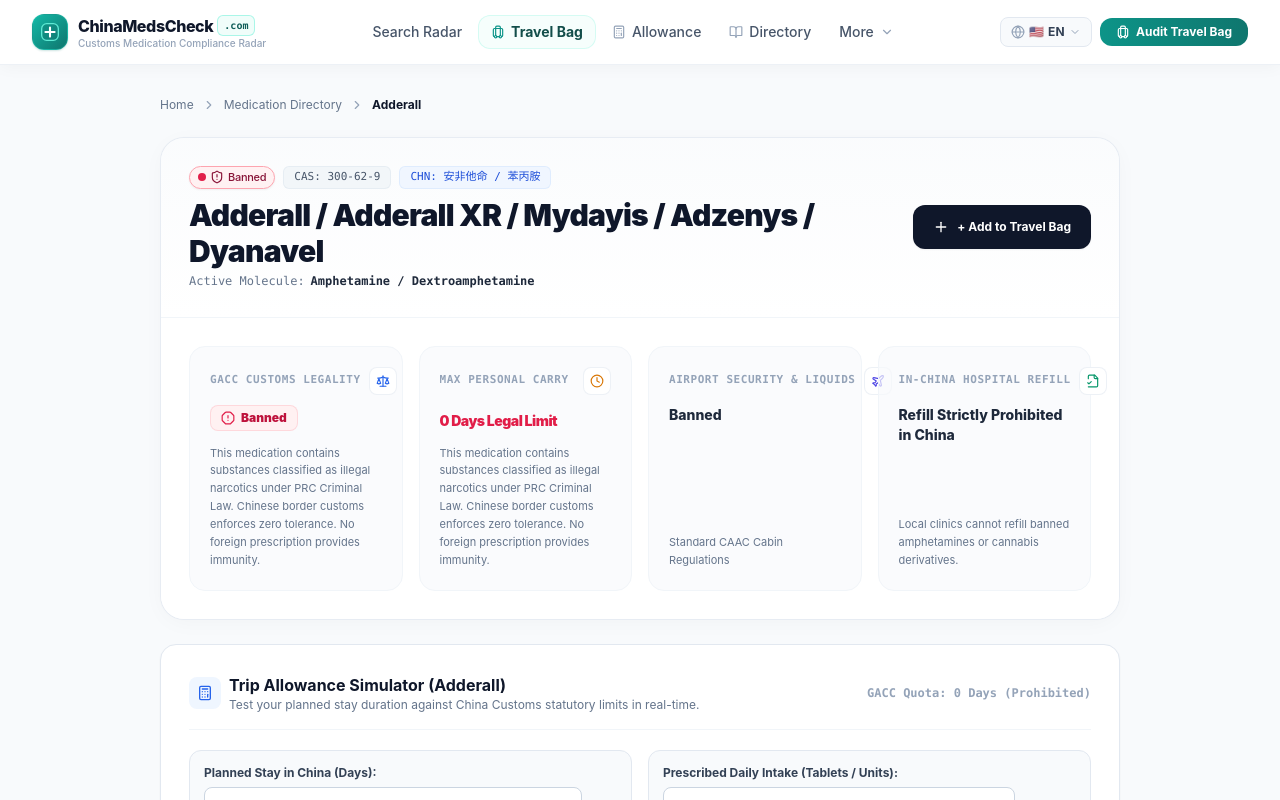
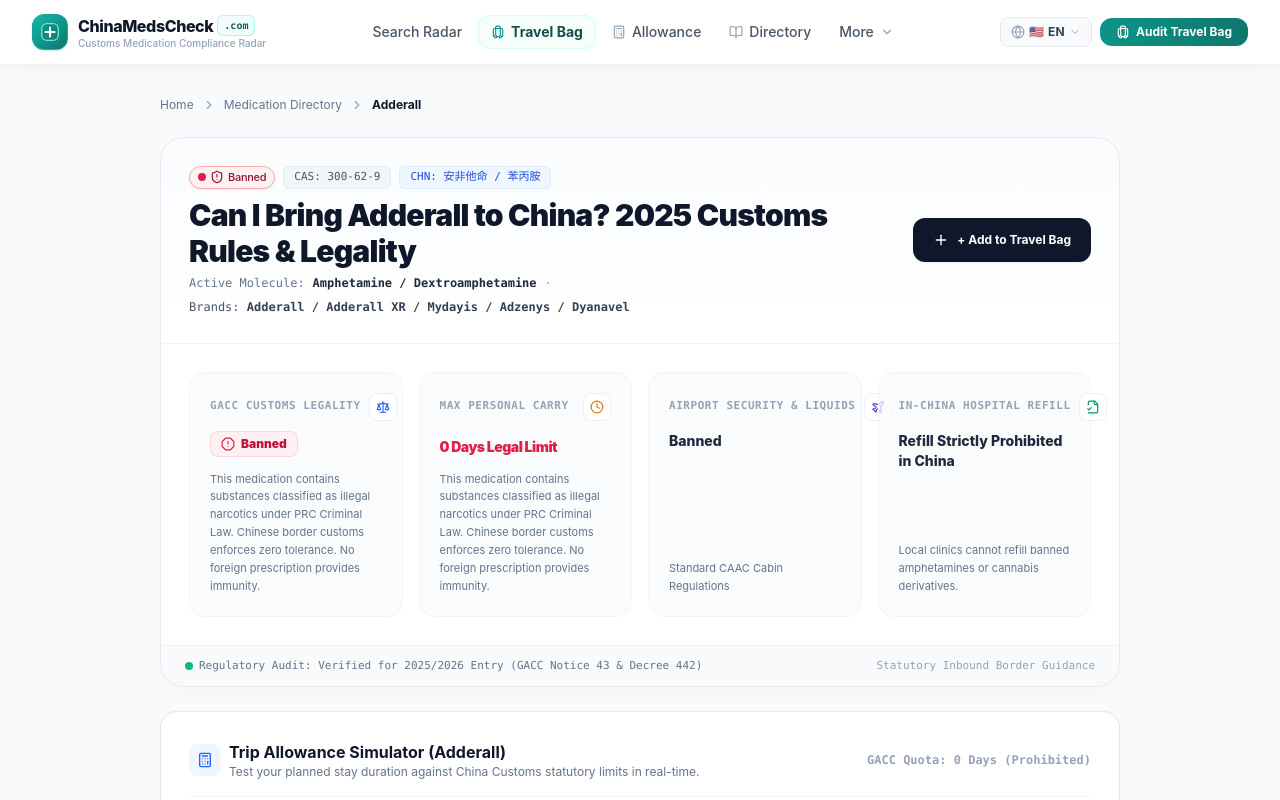
Before and after one commit to bdodh22/china-meds-check, a Next.js app: page /drugs/adderall-in-china in a window 1280 px wide. Shown: the top 800 px of the page. Built offline with nearby package versions, Linux system fonts and the light colour scheme.

Commit message:
fix(seo): align H1 with Title, optimize TDK lengths, expand statutory text to 1200+ words, and remove noscript fallback

```diff
--- a/app/drugs/page.tsx
+++ b/app/drugs/page.tsx
@@ -87,29 +87,6 @@
 
         {/* The Core High-Density Interactive Filter Console */}
         <DrugFilterConsole initialMedications={allMeds} />
-
-        {/* Noscript Semantic Fallback for Crawlers & Pure HTML */}
-        <noscript>
-          <div className="mt-8 bg-white p-6 rounded-2xl border border-slate-200">
-            <h2 className="text-lg font-bold mb-4">Complete Static Medication Index (31 Items)</h2>
-            <ul className="divide-y divide-slate-200 text-sm">
-              {allMeds.map((med) => (
-                <li key={med.slug} className="py-3 flex items-center justify-between">
-                  <div>
-                    <Link href={`/drugs/${med.slug}`} className="font-bold text-blue-600 hover:underline">
-                      {med.brandNames.join(' / ')} ({med.genericName})
-                    </Link>
-                    <div className="text-xs text-slate-500">{med.chineseName} • CAS: {med.casNumber || 'N/A'}</div>
-                  </div>
-                  <div className="text-right text-xs">
-                    <span className="font-bold">{med.allowance}</span>
-                    <span className="block text-slate-500">{med.channel}</span>
-                  </div>
-                </li>
-              ))}
-            </ul>
-          </div>
-        </noscript>
       </div>
     </div>
   );
--- a/components/tools/DrugSpecSheet.tsx
+++ b/components/tools/DrugSpecSheet.tsx
@@ -21,15 +21,28 @@
   med: Medication;
   asH1?: boolean;
   locale?: Locale;
+  titleOverride?: string;
 }
 
 const STORAGE_KEY = 'chinameds_travel_bag';
 
-export default function DrugSpecSheet({ med, asH1 = true, locale = 'en' }: DrugSpecSheetProps) {
+export default function DrugSpecSheet({ med, asH1 = true, locale = 'en', titleOverride }: DrugSpecSheetProps) {
   const [added, setAdded] = React.useState(false);
   const primaryBrand = med.brandNames[0];
   const caac = med.clearanceProfiles?.caacAviation;
   const dict = getDictionary(locale);
+
+  const localizedH1 = titleOverride || (
+    locale === 'ja'
+      ? `${primaryBrand}の中国税関持ち込み規制・許可基準 (2025)`
+      : locale === 'ko'
+      ? `${primaryBrand} 중국 세관 반입 규정 및 합법성 기준 (2025)`
+      : locale === 'ru'
+      ? `Правила ввоза ${primaryBrand} в Китай: Таможенный контроль 2025`
+      : locale === 'vi'
+      ? `Quy định mang ${primaryBrand} vào Trung Quốc: Hải quan 2025`
+      : `Can I Bring ${primaryBrand} to China? 2025 Customs Rules & Legality`
+  );
 
   const handleAddToBag = () => {
     try {
@@ -77,20 +90,24 @@
             </span>
           </div>
 
-          {/* Clean, high-contrast Title */}
+          {/* Clean, high-contrast Symmetrical Title (Aligned with SEO Target Primary Keyword) */}
           {asH1 ? (
-            <h1 className="text-2xl sm:text-3xl font-black tracking-tight text-slate-900 break-words">
-              {med.brandNames.join(' / ')}
+            <h1 className="text-2xl sm:text-3xl font-black tracking-tight text-slate-900 break-words leading-tight">
+              {localizedH1}
             </h1>
           ) : (
-            <h2 className="text-2xl sm:text-3xl font-black tracking-tight text-slate-900 break-words">
-              {med.brandNames.join(' / ')}
+            <h2 className="text-2xl sm:text-3xl font-black tracking-tight text-slate-900 break-words leading-tight">
+              {localizedH1}
             </h2>
           )}
-          <p className="text-xs text-slate-500 font-mono mt-1 flex items-center gap-1.5 flex-wrap">
+          <div className="text-xs text-slate-500 font-mono mt-1.5 flex items-center gap-2 flex-wrap">
             <span className="shrink-0">{dict.specSheet.activeMolecule}:</span>
             <strong className="text-slate-800 font-semibold break-words">{med.genericName}</strong>
-          </p>
+            <span className="text-slate-400">·</span>
+            <span className="text-slate-600 font-sans">
+              Brands: <strong className="text-slate-700">{med.brandNames.join(' / ')}</strong>
+            </span>
+          </div>
         </div>
 
         {/* Tactile Primary Action Button */}
@@ -252,6 +269,17 @@
           </div>
         </div>
       </div>
+
+      {/* 3. STATUTORY E-E-A-T AUDIT FOOTNOTE (规范第24条时效性标识) */}
+      <div className="px-6 py-3 bg-slate-50/90 border-t border-slate-100 flex flex-wrap items-center justify-between text-[11px] text-slate-500 font-mono gap-2">
+        <div className="flex items-center gap-1.5">
+          <span className="h-2 w-2 rounded-full bg-emerald-500 shrink-0" />
+          <span>Regulatory Audit: Verified for 2025/2026 Entry (GACC Notice 43 &amp; Decree 442)</span>
+        </div>
+        <span className="text-slate-400 font-sans text-[11px]">
+          Statutory Inbound Border Guidance
+        </span>
+      </div>
     </div>
   );
 }
--- a/messages/en.json
+++ b/messages/en.json
@@ -1,7 +1,7 @@
 {
   "meta": {
-    "homeTitle": "Bringing Medication to China: 2025 Customs Rules & Legality",
-    "homeDesc": "Can you bring prescription drugs to China? Instant customs legality radar for Adderall, Concerta, Xanax & Ozempic. Check GACC rules, carry limits & allowances.",
+    "homeTitle": "Bringing Medication to China: 2025 Customs Rules",
+    "homeDesc": "Can you bring prescription drugs to China? Instant legality radar for Adderall, Concerta & Ozempic. Check GACC carry limits & airport declarations.",
     "calculatorTitle": "Medication Allowance Calculator: China Customs Limits",
     "calculatorDesc": "Calculate legal prescription supply days allowed at China Customs. Check 7-15 day limits for controlled psychotropics & 90-day maintenance rules.",
     "manifestTitle": "Travel Bag Medication Manifest: Multi-Drug Customs Check",
```
Also changed, not shown: app/page.tsx (+14 -14 lines).
